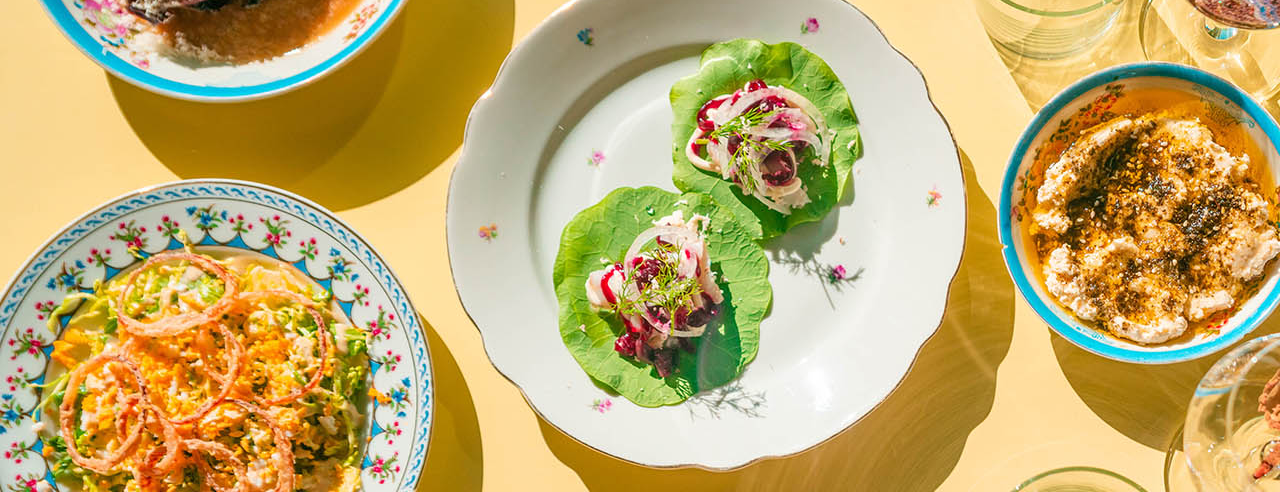
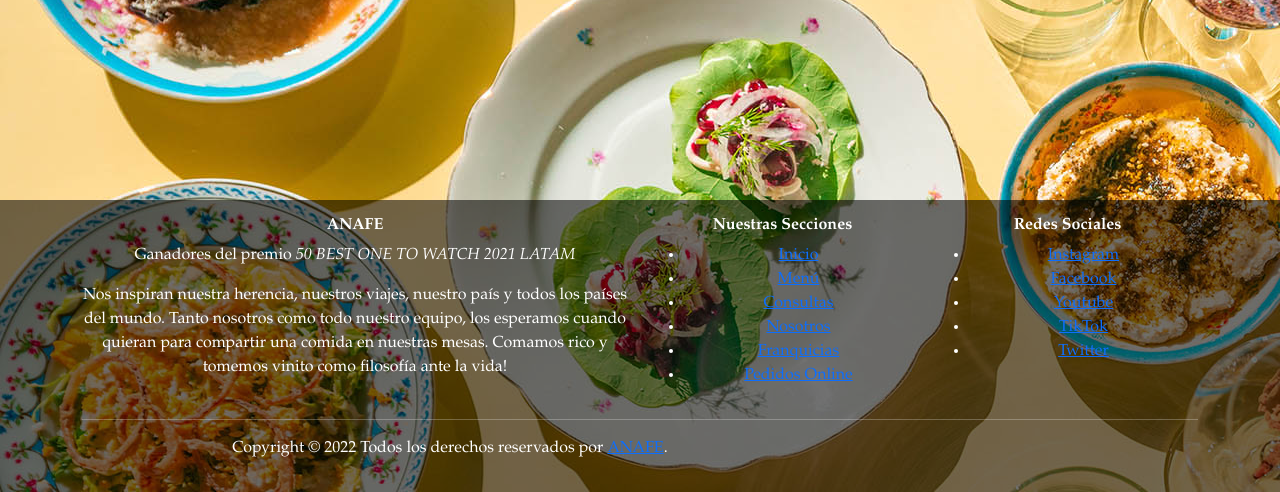
Before and after one commit to lszuldiner/restaurantapp, a Django app: page /App_Resto/ in a window 1280 px wide. Shown: the part 308-800 px from the top of the page. Run offline with Django 4.2, Linux system fonts and the light colour scheme; some libraries are stand-ins or nearby versions.

Commit message:
Cambios a los templates

```diff
--- a/App_Resto/templates/consultas.html
+++ b/App_Resto/templates/consultas.html
@@ -40,7 +40,6 @@
         Lunes a Viernes desde las 20hs
     </h8>
     <br>
-    <br>
     <h7><b>
         ¿Se puede reservar?
     </b></h7>
@@ -48,7 +47,6 @@
     <h8>
         Si! Máximo para 6 personas y se hace a traves del siguiente <A HREF="https://anafe.meitre.com/"> link de reservas </A>.
     </h8>
-    <br>
     <br>
     <h7><b>
         ¿Tienen opciones vegetarianas/veganas?
@@ -58,7 +56,6 @@
         Si. Podes ver nuestros platos vegetarianos/veganos en la seccion <A HREF="{% url 'Menu' %}"> MENU</A>. Tienen una V al lado.
     </h8>
     <br>
-    <br>
     <h7><b>
         ¿Tienen Instagram?
     </b></h7>
@@ -67,6 +64,8 @@
         Si,  <A HREF="https://www.instagram.com/anafe.ba/"> @anafe.ba </A>
     </h8>
     <br>
+    <br>
+    <br>
 
 
 
--- a/App_Resto/templates/inicio.html
+++ b/App_Resto/templates/inicio.html
@@ -4,12 +4,37 @@
 
 {% block bloqueQueCambia %}
 
+<!DOCTYPE html>
+<html lang="en">
+<head>
+  <style>
+    body  {
+      background-image: url('{% static 'assets/img/anaferesto.jpg' %}');
+          }
 
-  <style>
-    body {
-      background-image: url('{% static 'assets/img/anaferesto.jpg' %}');
+    footer {
+      background-color: rgba(0, 0, 0, 0.555);
+      color: white;
+      padding: 1em 0;
+      text-align: center;
+      position: absolute;
+      bottom: 0;
+      width: 100%;
     }
+
     </style>
+
+  <meta charset="UTF-8">
+  <meta http-equiv="X-UA-Compatible" content="IE=edge">
+  <meta name="viewport" content="width=device-width, initial-scale=1.0">
+  <title>Document</title>
+</head>
+<body>
+
+</body>
+</html>
+
+
 
 
 
--- a/App_Resto/templates/padre.html
+++ b/App_Resto/templates/padre.html
@@ -1,6 +1,17 @@
 <!DOCTYPE html>
 <html lang="en">
     <head>
+        <style>
+        footer {
+            background-color: rgba(0, 0, 0, 0.555);
+            color: white;
+            padding: 1em 0;
+            bottom: 0;
+            width: 100%;
+            font-family: garamond;
+          }
+        </style>
+
         {% load static %}
         <meta charset="utf-8" />
         <meta name="viewport" content="width=device-width, initial-scale=1, shrink-to-fit=no" />
@@ -51,6 +62,51 @@
 
     {% endblock bloqueQueCambia %}
 
+  <!-- Site footer -->
+  <footer class="site-footer">
+    <div class="container">
+      <div class="row">
+        <div class="col-sm-12 col-md-6">
+          <h6>ANAFE</h6>
+          <p class="footer1">Ganadores del premio <i> 50 BEST ONE TO WATCH 2021 LATAM </i></p>
+          <p class="footer2"> Nos inspiran nuestra herencia, nuestros viajes, nuestro país y todos los países del mundo.
+            Tanto nosotros como todo nuestro equipo, los esperamos cuando quieran para compartir una comida en nuestras mesas. Comamos rico y tomemos vinito como filosofía ante la vida!</p>
+        </div>
 
+        <div class="col-xs-6 col-md-3">
+          <h6>Nuestras Secciones</h6>
+          <ul class="footer-links">
+            <li><a href="http://127.0.0.1:8000/App_Resto/">Inicio</a></li>
+            <li><a href="http://127.0.0.1:8000/App_Resto/menu/">Menú</a></li>
+            <li><a href="http://127.0.0.1:8000/App_Resto/consultas/">Consultas</a></li>
+            <li><a href="http://127.0.0.1:8000/App_Resto/nosotros/">Nosotros</a></li>
+            <li><a href="http://127.0.0.1:8000/App_Resto/franquicias/">Franquicias</a></li>
+            <li><a href="http://127.0.0.1:8000/App_Resto/platos/">Pedidos Online</a></li>
+          </ul>
+        </div>
+
+        <div class="col-xs-6 col-md-3">
+          <h6>Redes Sociales</h6>
+          <ul class="footer-links">
+            <li><a href="https://www.instagram.com/anafe.ba/">Instagram</a></li>
+            <li><a href="https://www.instagram.com/anafe.ba/">Facebook</a></li>
+            <li><a href="https://www.instagram.com/anafe.ba/">Youtube</a></li>
+            <li><a href="https://www.instagram.com/anafe.ba/">TikTok</a></li>
+            <li><a href="https://www.instagram.com/anafe.ba/">Twitter</a></li>
+          </ul>
+        </div>
+      </div>
+      <hr>
+    </div>
+    <div class="container">
+      <div class="row">
+        <div class="col-md-8 col-sm-6 col-xs-12">
+          <p class="copyright-text">Copyright &copy; 2022 Todos los derechos reservados por
+       <a href="#">ANAFE</a>.
+          </p>
+        </div>
+      </div>
+    </div>
+</footer>
 
 </html>
--- a/App_Resto/templates/platos.html
+++ b/App_Resto/templates/platos.html
@@ -4,6 +4,7 @@
 
 
 {% block bloqueQueCambia %}
+
     <div class="container-fluid">
       <div class="row justify-content-center">
         {% for cat in categories %}
```
Also changed, not shown: App_Resto/templates/franquicias.html (+13 -4 lines), App_Resto/templates/login.html (+8 -0 lines), App_Resto/templates/nosotros.html (+12 -1 lines).
